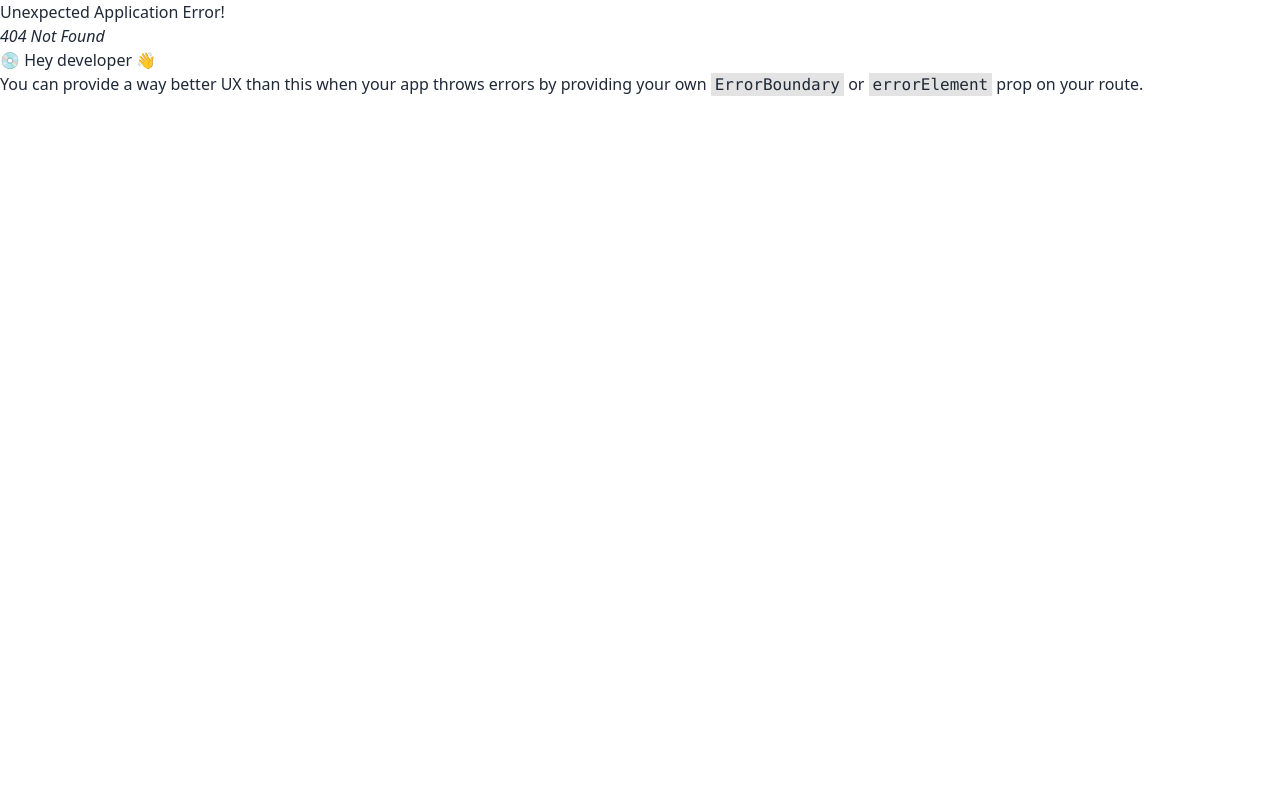
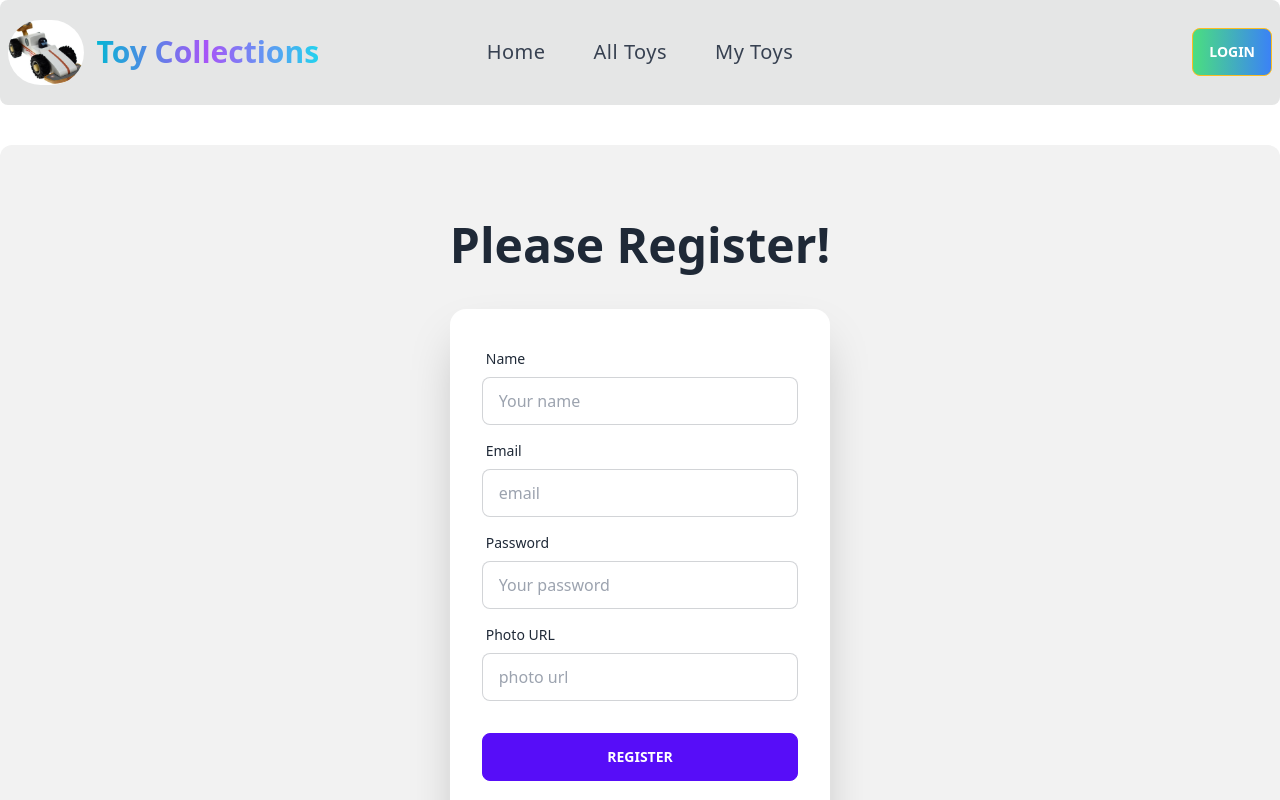
Before and after one commit to Saadsheikh133/toy-market-client, a React (Vite) app: page /register in a window 1280 px wide. Before the commit this address had no page. Shown: the top 800 px of the page. Built offline with nearby package versions, Linux system fonts and the light colour scheme; no server answers.

Commit message:
implements login and register page and create user successfully

```diff
--- a/src/Shared/Navbar/Navbar.jsx
+++ b/src/Shared/Navbar/Navbar.jsx
@@ -1,13 +1,18 @@
-import React from 'react';
+import React, { useContext } from 'react';
 import { Link } from 'react-router-dom';
 import ActiveLink from '../ActiveLink/ActiveLink';
 import logo from '../../assets/images/logo.jpg';
+import { AuthContext } from '../../providers/AuthProvider';
 
 const Navbar = () => {
-    const user = { displayName: 'saad' }
+    const { user, logOut } = useContext(AuthContext)
 
     const handleLogOut = () => {
-        console.log("first")
+        logOut()
+            .then(result => {
+            console.log(result?.user)
+            })
+        .catch(error => console.log(error))
     }
 
     return (
--- /dev/null
+++ b/src/firebase/firebase.config.js
@@ -0,0 +1,18 @@
+// Import the functions you need from the SDKs you need
+import { initializeApp } from "firebase/app";
+// TODO: Add SDKs for Firebase products that you want to use
+// https://firebase.google.com/docs/web/setup#available-libraries
+
+// Your web app's Firebase configuration
+const firebaseConfig = {
+  apiKey: import.meta.env.VITE_APIKEY,
+  authDomain: import.meta.env.VITE_AUTHDOMAIN,
+  projectId: import.meta.env.VITE_PROJECTID,
+  storageBucket: import.meta.env.VITE_STORAGEBUCKET,
+  messagingSenderId: import.meta.env.VITE_MESSAGINGSENDERID,
+  appId: import.meta.env.VITE_APPID,
+};
+
+// Initialize Firebase
+const app = initializeApp(firebaseConfig);
+export default app;
--- a/src/main.jsx
+++ b/src/main.jsx
@@ -3,11 +3,14 @@ import ReactDOM from 'react-dom/client'
 import './index.css'
 import { RouterProvider } from 'react-router-dom'
 import router from './routes/Route.jsx'
+import AuthProvider from './providers/AuthProvider'
 
 ReactDOM.createRoot(document.getElementById('root')).render(
   <React.StrictMode>
     <div className='container mx-auto'>
-      <RouterProvider router={router} />
+      <AuthProvider>
+        <RouterProvider router={router} />
+      </AuthProvider>
     </div>
   </React.StrictMode>,
 )
--- /dev/null
+++ b/src/pages/Login/Login.jsx
@@ -0,0 +1,61 @@
+import React, { useContext, useState } from 'react';
+import { AuthContext } from '../../providers/AuthProvider';
+import { Link } from 'react-router-dom';
+
+const Login = () => {
+    const [error, setError] = useState('');
+    const { loginUser, updateUser } = useContext(AuthContext)
+
+    const handleLoginUser = event => {
+        event.preventDefault();
+        setError('');
+        const form = event.target;
+        const email = form.email.value;
+        const password = form.password.value;
+        loginUser(email, password)
+            .then(result => {
+                const loggedUser = result.user;
+                console.log(loggedUser)
+                updateUser()
+                form.reset();
+            })
+            .catch(error => {
+                setError(error.message)
+            })
+
+    }
+    return (
+        <div>
+            <div className="hero min-h-screen bg-base-200 rounded-xl my-8">
+                <div className="hero-content flex-col">
+                    <div className="text-center lg:text-left">
+                        <h1 className="text-5xl font-bold">Login now!</h1>
+                    </div>
+                    <form onSubmit={handleLoginUser} className="card flex-shrink-0 w-full max-w-sm shadow-2xl bg-base-100">
+                        <div className="card-body">
+                            <div className="form-control">
+                                <label className="label">
+                                    <span className="label-text">Email</span>
+                                </label>
+                                <input type="email" name='email' placeholder="email" className="input input-bordered" required />
+                            </div>
+                            <div className="form-control">
+                                <label className="label">
+                                    <span className="label-text">Password</span>
+                                </label>
+                                <input type="password" name='password' placeholder="password" className="input input-bordered" required />
+                            </div>
+                            <div className="form-control mt-6 mb-6">
+                                <input className='btn btn-primary' type="submit" value="Login" />
+                            </div>
+                            <p>New to this site? <Link to = "/register">Please Register</Link> </p>
+                        <p>{error}</p>
+                        </div>
+                    </form>
+                </div>
+            </div>
+        </div>
+    );
+};
+
+export default Login;
--- /dev/null
+++ b/src/pages/Register/Register.jsx
@@ -0,0 +1,76 @@
+import React, { useContext, useState } from 'react';
+import { Link } from 'react-router-dom';
+import { AuthContext } from '../../providers/AuthProvider';
+
+const Register = () => {
+    const [error, setError] = useState('');
+    const { createUser, updateUser } = useContext(AuthContext);
+
+    const handleRegister = event => {
+        event.preventDefault();
+        setError('');
+        const form = event.target;
+        const name = form.name.value;
+        const email = form.email.value;
+        const password = form.password.value;
+        const photo = form.photo.value;
+        createUser(email, password)
+            .then(result => {
+                const newUser = result.user;
+                console.log(newUser)
+                updateUser(name, photo)
+                    .then()
+                .catch(error => console.log(error.message))
+                form.reset();
+            })
+            .catch(error => {
+            setError(error.message)
+        })
+    }
+    return (
+        <div className='my-10 rounded-xl'>
+            <div className="hero min-h-screen bg-base-200 rounded-xl">
+                <div className="hero-content flex-col">
+                    <div className="text-center lg:text-left">
+                        <h1 className="text-5xl font-bold mb-6">Please Register!</h1>
+                    </div>
+                    <form onSubmit={handleRegister} className="card flex-shrink-0 w-full max-w-sm shadow-2xl bg-base-100">
+                        <div className="card-body">
+                            <div className="form-control">
+                                <label className="label">
+                                    <span className="label-text">Name</span>
+                                </label>
+                                <input type="text" name='name' placeholder="Your name" className="input input-bordered" required />
+                            </div>
+                            <div className="form-control">
+                                <label className="label">
+                                    <span className="label-text">Email</span>
+                                </label>
+                                <input type="email" name='email' placeholder="email" className="input input-bordered" required />
+                            </div>
+                            <div className="form-control">
+                                <label className="label">
+                                    <span className="label-text">Password</span>
+                                </label>
+                                <input type="password" name='password' placeholder="Your password" className="input input-bordered" required />
+                            </div>
+                            <div className="form-control">
+                                <label className="label">
+                                    <span className="label-text">Photo URL</span>
+                                </label>
+                                <input type="url" name='photo' placeholder="photo url" className="input input-bordered" required />
+                            </div>
+                            <div className="form-control mt-6 mb-6">
+                                <input className='btn btn-primary' type="submit" value="Register" />
+                            </div>
+                        <p>All ready have an account? <Link to = "/login">Please Login</Link> </p>
+                        </div>
+                        <p className='text-red-500'>{error}</p>
+                    </form>
+                </div>
+            </div>
+        </div>
+    );
+};
+
+export default Register;
--- /dev/null
+++ b/src/providers/AuthProvider.jsx
@@ -0,0 +1,65 @@
+import { GoogleAuthProvider, createUserWithEmailAndPassword, getAuth, onAuthStateChanged, signInWithEmailAndPassword, signInWithPopup, signOut, updateProfile } from "firebase/auth";
+import { createContext, useEffect, useState } from "react";
+import app from "../firebase/firebase.config";
+
+export const AuthContext = createContext(null);
+const auth = getAuth(app)
+
+const AuthProvider = ({ children }) => {
+    const [user, setUser] = useState(null);
+    const [loading, setLoading] = useState(true);
+    const googleProvider = new GoogleAuthProvider();
+
+    const createUser = (email, password) => {
+        setLoading(true)
+        return createUserWithEmailAndPassword(auth, email, password);
+    }
+    const loginUser = (email, password) => {
+        setLoading(true)
+        return signInWithEmailAndPassword(auth, email, password);
+    }
+
+    const googleLogin = () => {
+        setLoading(true);
+        return signInWithPopup(auth, googleProvider);
+    }
+
+    const updateUser = (name, photo) => {
+        return updateProfile(auth.currentUser, {
+            displayName: name , photoURL: photo
+        })
+    }
+
+    useEffect(() => {
+        const unsubscribe = onAuthStateChanged(auth, (currentUser) => {
+            setUser(currentUser)
+            setLoading(false)
+        })
+        return () => {
+            return unsubscribe;
+        }
+    }, [])
+
+    const logOut = () => {
+        setLoading(true)
+        return signOut(auth)
+    }
+
+    const authInfo = {
+        user,
+        createUser,
+        loginUser,
+        googleLogin,
+        loading,
+        updateUser,
+        logOut
+
+    }
+    return (
+        <AuthContext.Provider value={authInfo}>
+            {children}
+        </AuthContext.Provider>
+    );
+};
+
+export default AuthProvider;
```
Also changed, not shown: src/routes/Route.jsx (+10 -0 lines).
